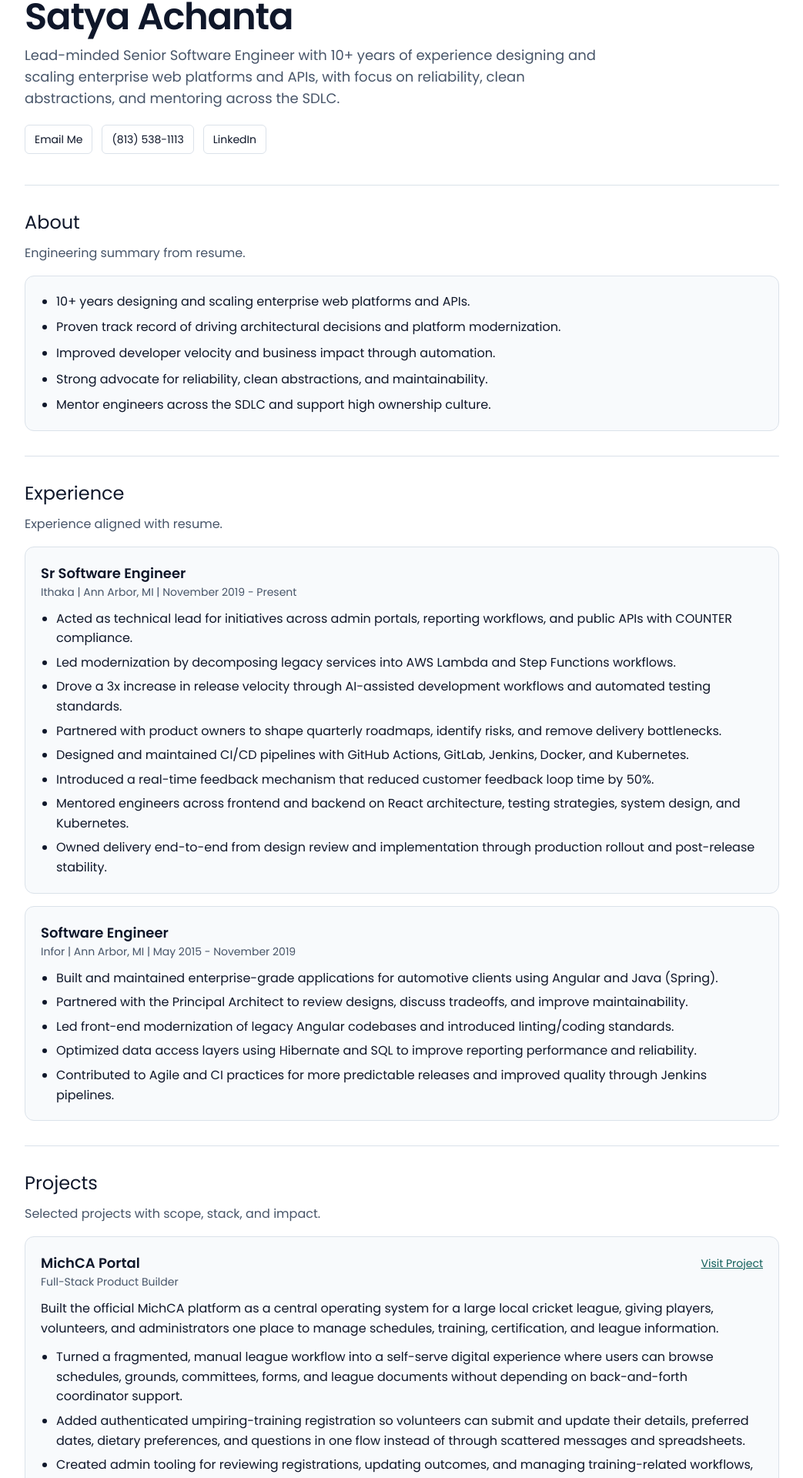
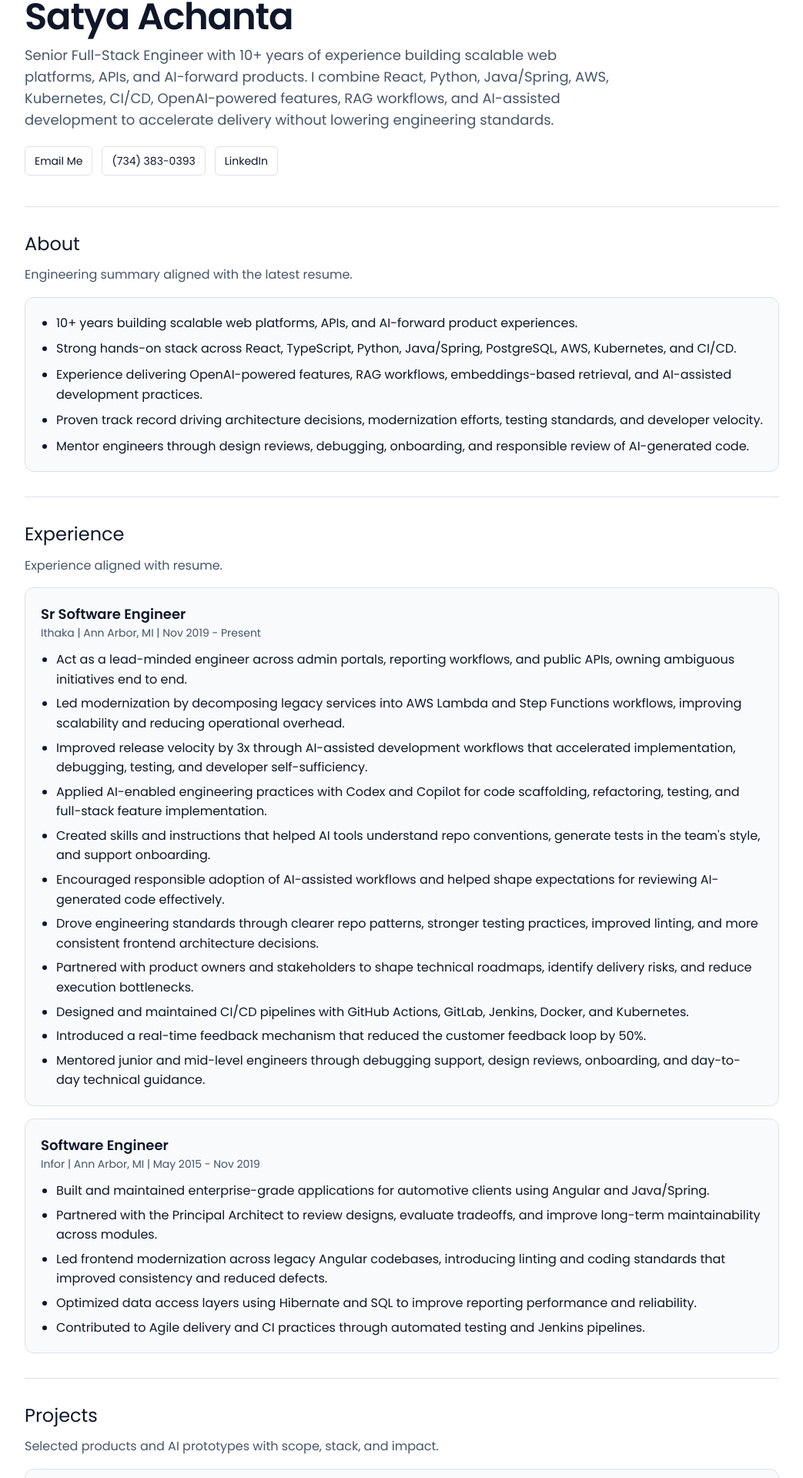
Before and after one commit to SatyaAchanta/portfolio, a Next.js app: page / in a window 1280 px wide. Shown: the part 197-2117 px from the top of the page at 77% size, without its empty margins (118-1161 px from the left). Built offline with nearby package versions, Linux system fonts and the light colour scheme.

Commit message:
Add AI centric update

```diff
--- a/components/About.tsx
+++ b/components/About.tsx
@@ -5,16 +5,16 @@ export default function About() {
         About
       </h2>
       <p className="section-intro">
-        Engineering summary from resume.
+        Engineering summary aligned with the latest resume.
       </p>
 
       <div className="surface p-5">
         <ul className="m-0 list-disc space-y-2 pl-5">
-          <li>10+ years designing and scaling enterprise web platforms and APIs.</li>
-          <li>Proven track record of driving architectural decisions and platform modernization.</li>
-          <li>Improved developer velocity and business impact through automation.</li>
-          <li>Strong advocate for reliability, clean abstractions, and maintainability.</li>
-          <li>Mentor engineers across the SDLC and support high ownership culture.</li>
+          <li>10+ years building scalable web platforms, APIs, and AI-forward product experiences.</li>
+          <li>Strong hands-on stack across React, TypeScript, Python, Java/Spring, PostgreSQL, AWS, Kubernetes, and CI/CD.</li>
+          <li>Experience delivering OpenAI-powered features, RAG workflows, embeddings-based retrieval, and AI-assisted development practices.</li>
+          <li>Proven track record driving architecture decisions, modernization efforts, testing standards, and developer velocity.</li>
+          <li>Mentor engineers through design reviews, debugging, onboarding, and responsible review of AI-generated code.</li>
         </ul>
       </div>
     </section>
--- a/components/Experience.tsx
+++ b/components/Experience.tsx
@@ -3,29 +3,32 @@ const experiences = [
     company: "Ithaka",
     role: "Sr Software Engineer",
     location: "Ann Arbor, MI",
-    period: "November 2019 - Present",
+    period: "Nov 2019 - Present",
     highlights: [
-      "Acted as technical lead for initiatives across admin portals, reporting workflows, and public APIs with COUNTER compliance.",
-      "Led modernization by decomposing legacy services into AWS Lambda and Step Functions workflows.",
-      "Drove a 3x increase in release velocity through AI-assisted development workflows and automated testing standards.",
-      "Partnered with product owners to shape quarterly roadmaps, identify risks, and remove delivery bottlenecks.",
+      "Act as a lead-minded engineer across admin portals, reporting workflows, and public APIs, owning ambiguous initiatives end to end.",
+      "Led modernization by decomposing legacy services into AWS Lambda and Step Functions workflows, improving scalability and reducing operational overhead.",
+      "Improved release velocity by 3x through AI-assisted development workflows that accelerated implementation, debugging, testing, and developer self-sufficiency.",
+      "Applied AI-enabled engineering practices with Codex and Copilot for code scaffolding, refactoring, testing, and full-stack feature implementation.",
+      "Created skills and instructions that helped AI tools understand repo conventions, generate tests in the team's style, and support onboarding.",
+      "Encouraged responsible adoption of AI-assisted workflows and helped shape expectations for reviewing AI-generated code effectively.",
+      "Drove engineering standards through clearer repo patterns, stronger testing practices, improved linting, and more consistent frontend architecture decisions.",
+      "Partnered with product owners and stakeholders to shape technical roadmaps, identify delivery risks, and reduce execution bottlenecks.",
       "Designed and maintained CI/CD pipelines with GitHub Actions, GitLab, Jenkins, Docker, and Kubernetes.",
-      "Introduced a real-time feedback mechanism that reduced customer feedback loop time by 50%.",
-      "Mentored engineers across frontend and backend on React architecture, testing strategies, system design, and Kubernetes.",
-      "Owned delivery end-to-end from design review and implementation through production rollout and post-release stability.",
+      "Introduced a real-time feedback mechanism that reduced the customer feedback loop by 50%.",
+      "Mentored junior and mid-level engineers through debugging support, design reviews, onboarding, and day-to-day technical guidance.",
     ],
   },
   {
     company: "Infor",
     role: "Software Engineer",
     location: "Ann Arbor, MI",
-    period: "May 2015 - November 2019",
+    period: "May 2015 - Nov 2019",
     highlights: [
-      "Built and maintained enterprise-grade applications for automotive clients using Angular and Java (Spring).",
-      "Partnered with the Principal Architect to review designs, discuss tradeoffs, and improve maintainability.",
-      "Led front-end modernization of legacy Angular codebases and introduced linting/coding standards.",
+      "Built and maintained enterprise-grade applications for automotive clients using Angular and Java/Spring.",
+      "Partnered with the Principal Architect to review designs, evaluate tradeoffs, and improve long-term maintainability across modules.",
+      "Led frontend modernization across legacy Angular codebases, introducing linting and coding standards that improved consistency and reduced defects.",
       "Optimized data access layers using Hibernate and SQL to improve reporting performance and reliability.",
-      "Contributed to Agile and CI practices for more predictable releases and improved quality through Jenkins pipelines.",
+      "Contributed to Agile delivery and CI practices through automated testing and Jenkins pipelines.",
     ],
   },
 ];
--- a/components/Footer.tsx
+++ b/components/Footer.tsx
@@ -5,7 +5,7 @@ export default function Footer() {
     <footer className="border-t py-6" style={{ borderColor: "var(--border)" }}>
       <div className="page-container flex flex-col gap-2 text-sm sm:flex-row sm:items-center sm:justify-between">
         <p className="m-0" style={{ color: "var(--muted)" }}>
-          Satya Achanta | Senior Software Engineer
+          Satya Achanta | AI-Forward Full-Stack Engineer
         </p>
         <p className="m-0" style={{ color: "var(--muted)" }}>
           © {currentYear} Satya Achanta
--- a/components/Hero.tsx
+++ b/components/Hero.tsx
@@ -5,7 +5,7 @@ export default function Hero() {
         className="mb-2 text-xs uppercase tracking-[0.2em]"
         style={{ color: "var(--muted)" }}
       >
-        Senior Software Engineer | Full Stack Developer | Product Builder
+        Senior Software Engineer | AI-Forward Full-Stack Engineer
       </p>
       <h1
         id="hero-name"
@@ -17,9 +17,11 @@ export default function Hero() {
         className="mt-3 max-w-3xl text-base md:text-lg"
         style={{ color: "var(--muted)" }}
       >
-        Lead-minded Senior Software Engineer with 10+ years of experience
-        designing and scaling enterprise web platforms and APIs, with focus on
-        reliability, clean abstractions, and mentoring across the SDLC.
+        Senior Full-Stack Engineer with 10+ years of experience building
+        scalable web platforms, APIs, and AI-forward products. I combine React,
+        Python, Java/Spring, AWS, Kubernetes, CI/CD, OpenAI-powered features,
+        RAG workflows, and AI-assisted development to accelerate delivery
+        without lowering engineering standards.
       </p>
 
       <div className="mt-5 flex flex-wrap gap-3 text-sm">
@@ -31,11 +33,11 @@ export default function Hero() {
           Email Me
         </a>
         <a
-          href="tel:+18135381113"
+          href="tel:+17343830393"
           className="rounded-md border px-3 py-2"
           style={{ borderColor: "var(--border)" }}
         >
-          (813) 538-1113
+          (734) 383-0393
         </a>
         <a
           href="https://www.linkedin.com/in/itsmesav"
--- a/components/Projects.tsx
+++ b/components/Projects.tsx
@@ -1,15 +1,29 @@
 const projects = [
   {
-    name: "MichCA Portal",
-    role: "Full-Stack Product Builder",
-    link: "https://www.michcausa.org",
+    name: "Fantasy League MichCA / michcausa.org",
+    role: "Product Builder",
+    link: "https://michcausa.org",
     summary:
-      "Built the official MichCA platform as a central operating system for a large local cricket league, giving players, volunteers, and administrators one place to manage schedules, training, certification, and league information.",
+      "Conceived, architected, and delivered a production-grade fantasy sports and MichCA platform experience, owning the product lifecycle from ideation and UX design through deployment and ongoing optimization.",
     outcomes: [
-      "Turned a fragmented, manual league workflow into a self-serve digital experience where users can browse schedules, grounds, committees, forms, and league documents without depending on back-and-forth coordinator support.",
-      "Added authenticated umpiring-training registration so volunteers can submit and update their details, preferred dates, dietary preferences, and questions in one flow instead of through scattered messages and spreadsheets.",
-      "Created admin tooling for reviewing registrations, updating outcomes, and managing training-related workflows, reducing operational overhead for league organizers during the season.",
-      "Designed the experience around a real sports community at scale, with homepage messaging and season stats that reflect 100+ teams and 500+ matches, helping the association communicate clearly with players and sponsors.",
+      "Designed a serverless full-stack architecture with Next.js, Prisma, and Neon Postgres, reducing match-result computation from 30 minutes to 15 seconds.",
+      "Built core product capabilities including admin workflows, leaderboards, database design, Excel ingestion flows, and a mobile-responsive application experience.",
+      "Developed admin workflows for managing users, teams, and weekly operations, reducing operational effort for league administration.",
+      "Designed data models for historical fantasy picks by user/week, leaderboard and scoring history, and team/user relationships to support downstream analytics and AI-based analysis.",
+      "Built a production-ready AI analysis feature using the OpenAI API to evaluate users' historical picks and generate strengths, weaknesses, recommendations, and relative standings.",
+      "Aggregated structured historical data from the database and sent it to the OpenAI API for LLM-generated analysis over structured inputs.",
+      "Continuously monitored performance, iterated on APIs and data models, and optimized the platform for sustainable growth and low operational overhead.",
+    ],
+  },
+  {
+    name: "RAG-Based Resume Chatbot Agent",
+    role: "Prototype / Learning Project",
+    summary:
+      "Built a RAG-style conversational resume agent in Python to deepen hands-on understanding of retrieval-based AI workflows.",
+    outcomes: [
+      "Chunked resume content, stored embeddings in vectorized form, and implemented a conversational retrieval agent in Python.",
+      "Used LangChain text splitters in the ingestion pipeline and built a user-input-driven conversation flow grounded in indexed resume content.",
+      "Practiced retrieval design patterns that can support future portfolio Q&A experiences without overclaiming production readiness.",
     ],
   },
   {
@@ -26,20 +40,6 @@ const projects = [
       "Modeled the product around community reuse and accessibility, helping newer players access lower-cost equipment while giving existing players a cleaner path to circulate gear back into the cricket ecosystem.",
     ],
   },
-  {
-    name: "Fantasy League MichCA",
-    role: "Product Builder",
-    link: "https://www.fantasyleaguemichca.org",
-    summary:
-      "Conceived, architected, and delivered a production-grade fantasy sports platform, owning the full lifecycle from ideation and UX through deployment and optimization.",
-    outcomes: [
-      "Designed a serverless backend using Next.js App Router, Prisma, and Neon Postgres, reducing match-result computation from 30 minutes to 15 seconds.",
-      "Made architecture choices across Next.js, Clerk Auth, Vercel, and ShadCN UI to balance velocity and maintainability.",
-      "Built modular UI with ShadCN and Tailwind for consistency, accessibility, and responsive behavior.",
-      "Added PWA capabilities for partial offline support during live matches.",
-      "Monitored performance and iterated on APIs/data models to support growth with low infrastructure overhead.",
-    ],
-  },
 ];
 
 export default function Projects() {
@@ -53,7 +53,7 @@ export default function Projects() {
         Projects
       </h2>
       <p className="section-intro">
-        Selected projects with scope, stack, and impact.
+        Selected products and AI prototypes with scope, stack, and impact.
       </p>
 
       <div className="grid gap-4">
--- a/components/Skills.tsx
+++ b/components/Skills.tsx
@@ -1,23 +1,33 @@
 const skillCategories = [
   {
+    title: "AI and Intelligent Systems",
+    items: [
+      "OpenAI API",
+      "AI-Assisted Development",
+      "RAG Workflows",
+      "Embeddings-Based Retrieval",
+      "LangChain",
+    ],
+  },
+  {
     title: "Frontend",
-    items: ["React", "Next.js", "Angular", "TypeScript", "Tailwind CSS"],
+    items: ["React", "Next.js", "JavaScript", "TypeScript", "Tailwind CSS"],
   },
   {
     title: "Backend",
-    items: ["Python", "Django", "Java", "Spring Boot", "Node.js"],
+    items: ["Python", "Java", "Spring", "PostgreSQL", "API Development"],
   },
   {
     title: "Cloud and DevOps",
-    items: ["AWS", "Kubernetes", "Docker", "GitHub Actions", "Jenkins"],
+    items: ["AWS", "AWS Lambda", "Step Functions", "Kubernetes", "Docker"],
   },
   {
-    title: "Data and API",
-    items: ["MySQL", "Postgres", "Elasticsearch", "GraphQL", "REST API Design"],
+    title: "Data and Architecture",
+    items: ["Prisma", "ORM Tools", "Database Design", "GraphQL", "Design Systems"],
   },
   {
-    title: "Tooling",
-    items: ["Git", "JIRA", "Agile Delivery", "Testing Automation", "CI/CD Pipelines"],
+    title: "Delivery and Tooling",
+    items: ["GitLab CI", "GitHub Actions", "Jenkins", "Testing Automation", "CI/CD Pipelines"],
   },
 ];
 
@@ -27,7 +37,7 @@ export default function Skills() {
       <h2 id="skills-title" className="section-title">
         Skills
       </h2>
-      <p className="section-intro">Core technologies used to ship production software.</p>
+      <p className="section-intro">Core technologies used to ship production software and AI-forward product experiences.</p>
 
       <div className="grid gap-4 md:grid-cols-2">
         {skillCategories.map((category) => (
```
Also changed, not shown: app/layout.tsx (+7 -2 lines), components/Contact.tsx (+4 -4 lines), 2 other files (tests, documents, lock files or other folders).
